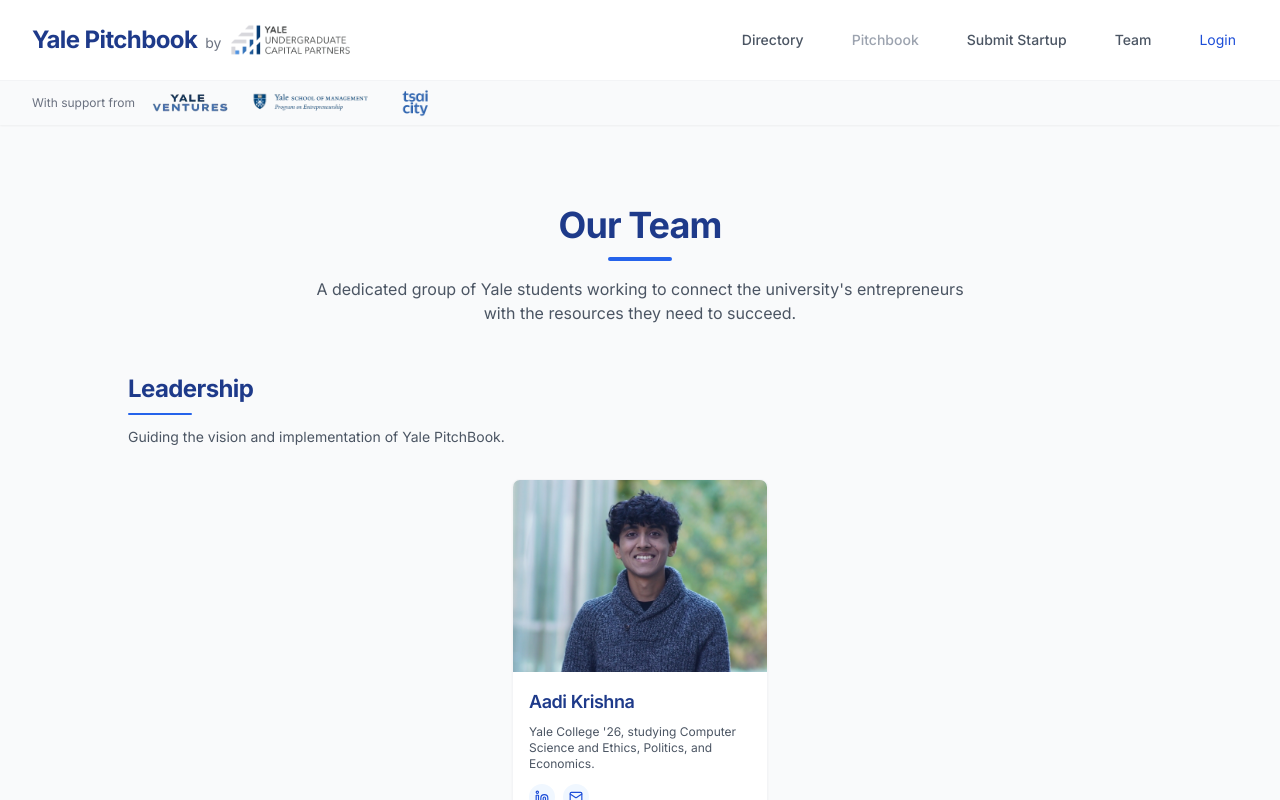
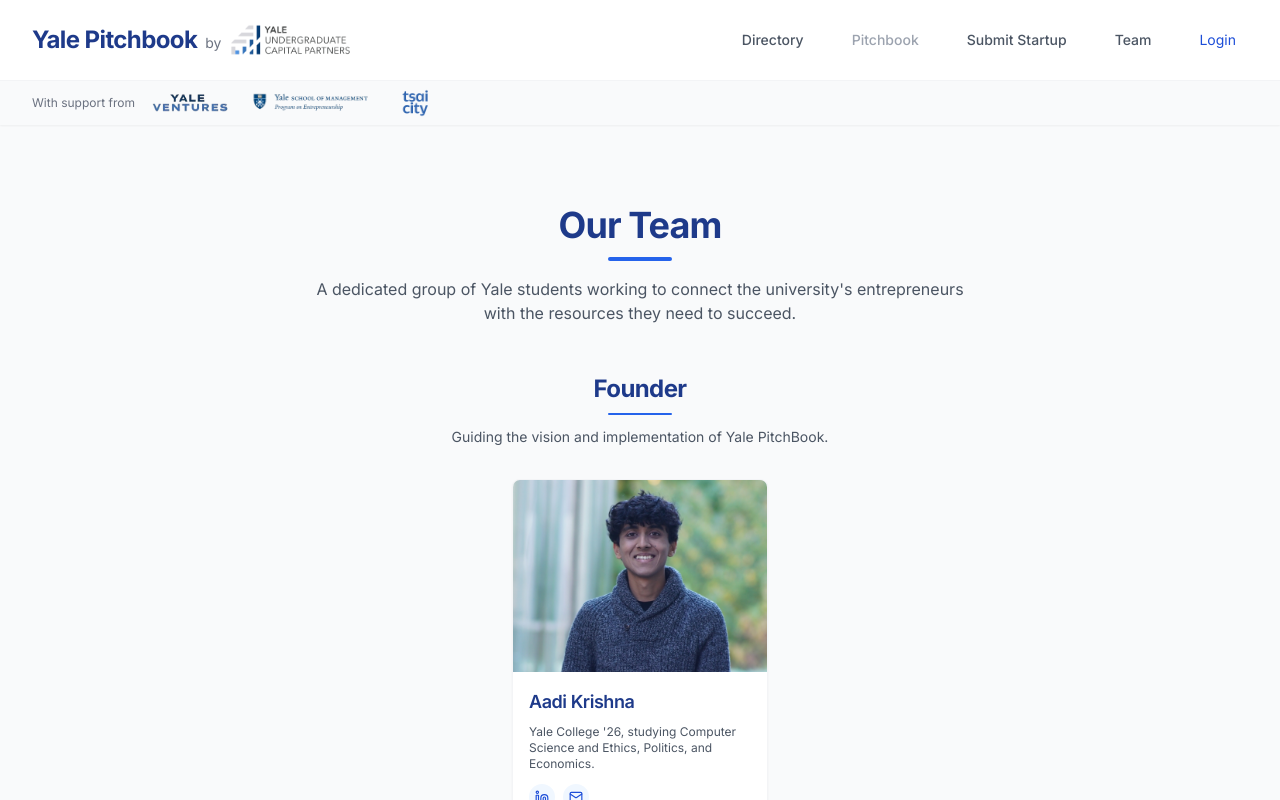
Before and after one commit to AadiKrishna02/yale-startups-directory, a Next.js app: page /team in a window 1280 px wide. Built offline with nearby package versions, Linux system fonts and the light colour scheme.

Commit message:
Update page.tsx

```diff
--- a/app/team/page.tsx
+++ b/app/team/page.tsx
@@ -175,9 +175,9 @@
   }) => {
     return (
       <div className="mb-16">
-        <div className="mb-8">
+        <div className="mb-8 text-center">
           <h2 className="text-2xl font-bold text-blue-800 mb-2">{title}</h2>
-          <div className={`w-16 h-0.5 bg-${accentColor}-500 rounded-full`}></div>
+          <div className={`w-16 h-0.5 bg-${accentColor}-500 rounded-full mx-auto`}></div>
           <p className="text-gray-600 mt-3 text-sm">{description}</p>
         </div>
 
@@ -208,7 +208,7 @@
         <div className="max-w-5xl mx-auto space-y-16">
           {/* Leadership Section */}
           <TeamSection
-            title="Leadership"
+            title="Founder"
             description="Guiding the vision and implementation of Yale PitchBook."
             members={leadershipMembers}
             accentColor="blue"
```
